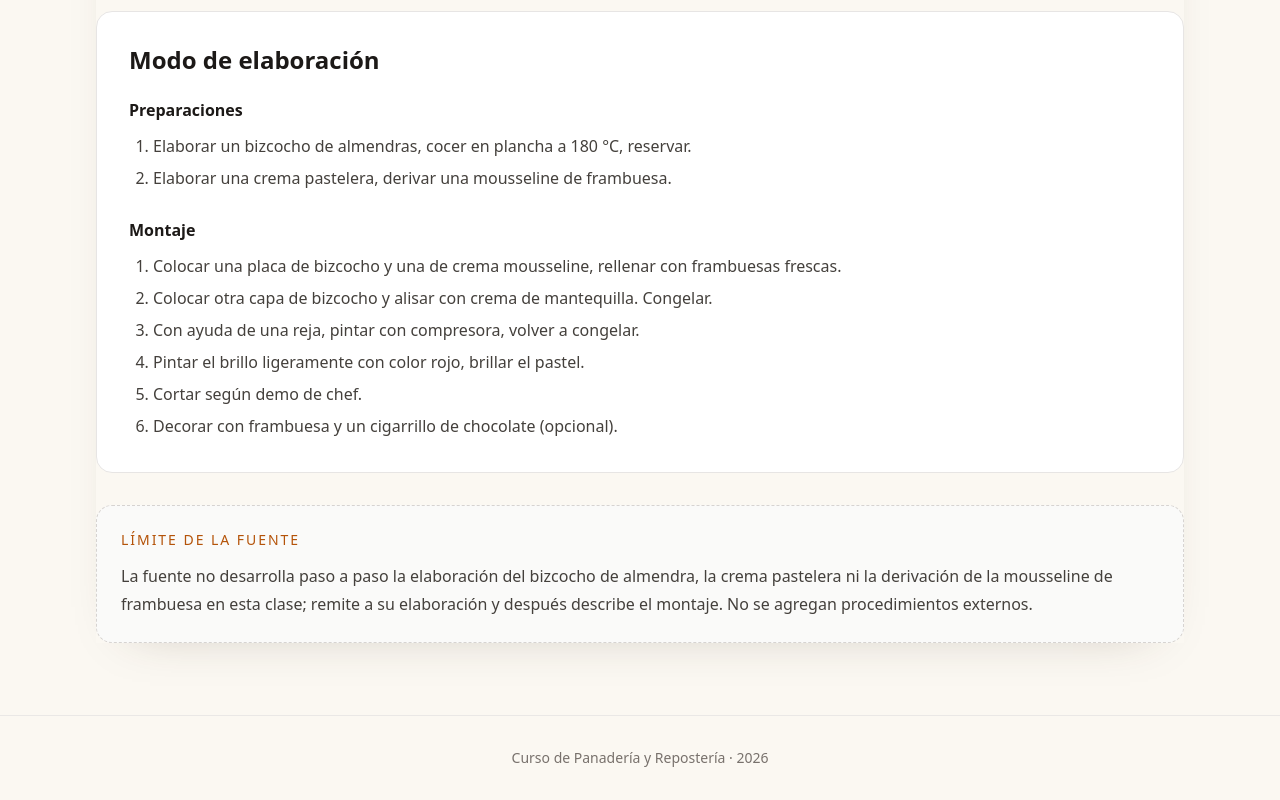
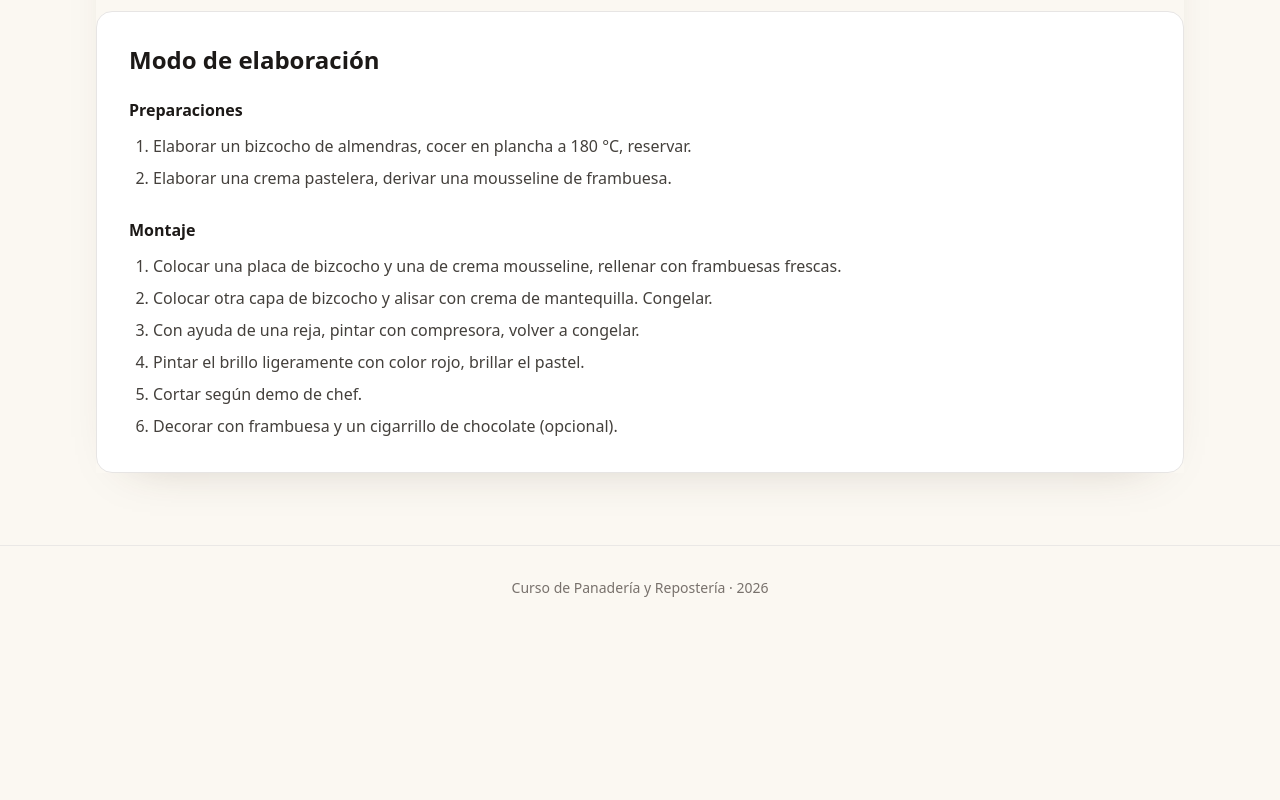
Before and after one commit to Drworm82/CursoPanadero, a Next.js app: page /leccion-framboisier in a window 1280 px wide. Shown: the part 1018-1818 px from the top of the page. After the commit the page ends 1648 px from the top, so only its background shows below. Built offline with nearby package versions, Linux system fonts and the light colour scheme; no server answers.

Commit message:
Retira nota editorial de fuente en Framboisier

```diff
--- a/pages/leccion-framboisier.js
+++ b/pages/leccion-framboisier.js
@@ -33,10 +33,6 @@ export default function LessonPage() {
           </div>
         </section>
 
-        <section className="rounded-2xl border border-dashed border-stone-300 bg-stone-50 p-6">
-          <p className="text-sm font-medium uppercase tracking-[0.14em] text-amber-700">Límite de la fuente</p>
-          <p className="mt-3 leading-7 text-stone-700">La fuente no desarrolla paso a paso la elaboración del bizcocho de almendra, la crema pastelera ni la derivación de la mousseline de frambuesa en esta clase; remite a su elaboración y después describe el montaje. No se agregan procedimientos externos.</p>
-        </section>
       </div>
     </CourseShell>
   );
```
